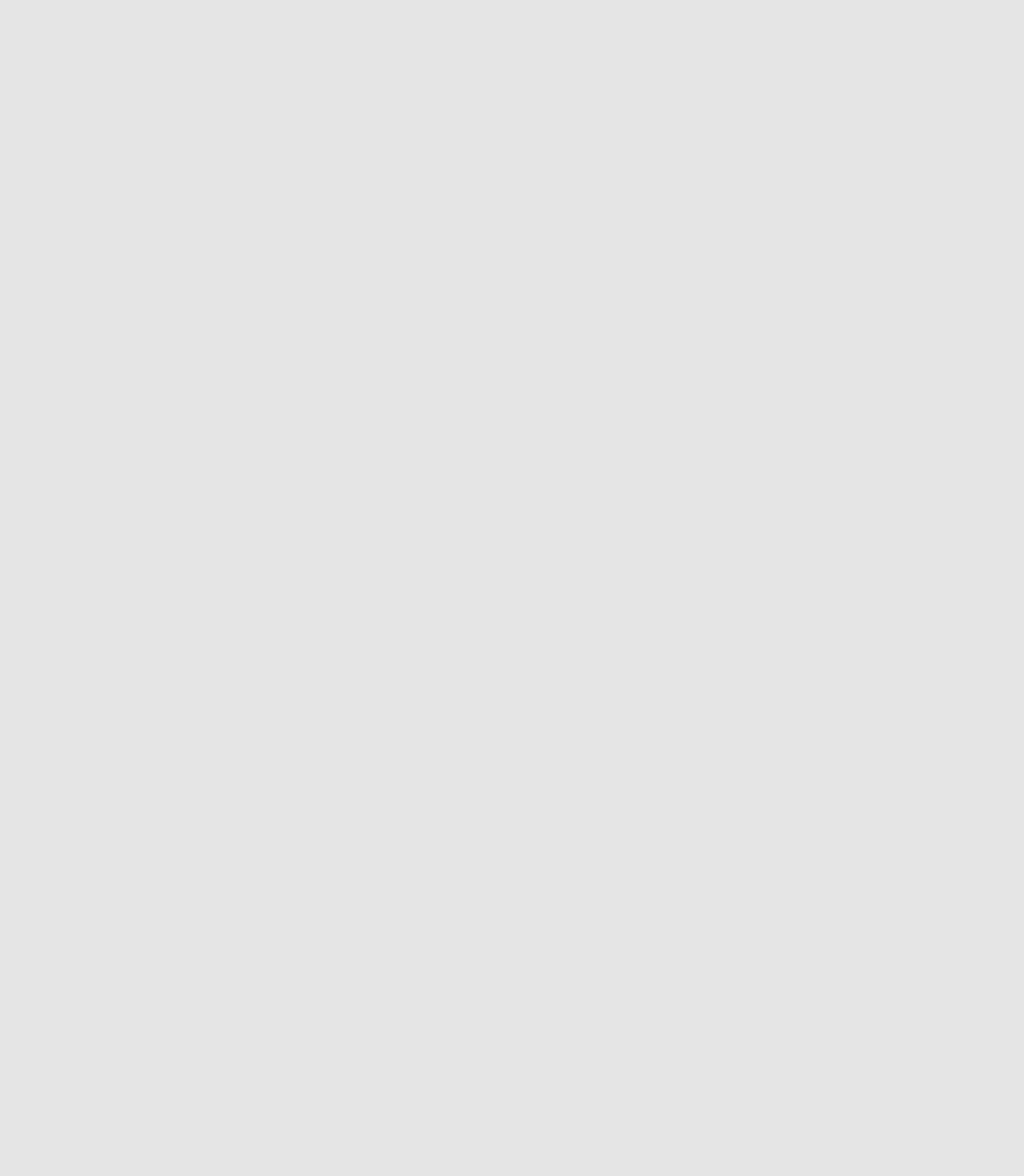
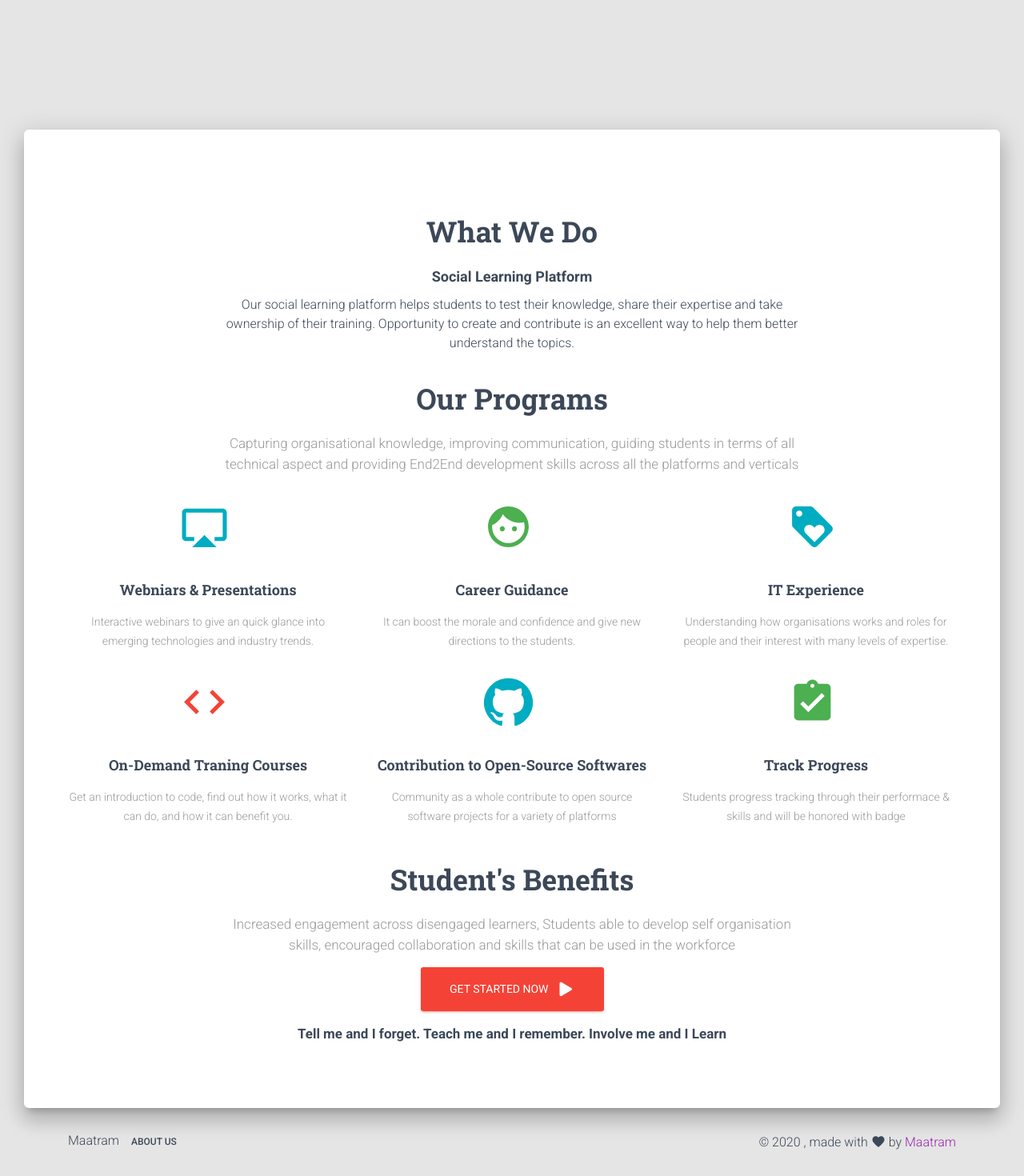
Before and after one commit to srajeshs/maatram, a Next.js app: page / in a window 1280 px wide. Before the commit this address had no page. Shown: the part 498-1968 px from the top of the page at 80% size. Before the commit the page ends 800 px from the top, so only its background shows below. Built offline with nearby package versions, Linux system fonts and the light colour scheme.

Commit message:
Component chagned to index page, about page added few content added

```diff
--- a/components/Footer/Footer.js
+++ b/components/Footer/Footer.js
@@ -32,30 +32,15 @@ export default function Footer(props) {
         <div className={classes.left}>
           <List className={classes.list}>
             <ListItem className={classes.inlineBlock}>
-              <a
-                href="https://www.creative-tim.com/?ref=njsmk-footer"
-                className={classes.block}
-                target="_blank"
-              >
-                Maatram
-              </a>
+              Maatram
             </ListItem>
             <ListItem className={classes.inlineBlock}>
               <a
-                href="#"
+                href="/about"
                 className={classes.block}
-                target="_blank"
+                target="_self"
               >
                 About us
-              </a>
-            </ListItem>
-            <ListItem className={classes.inlineBlock}>
-              <a
-                href="#"
-                className={classes.block}
-                target="_blank"
-              >
-                Blog
               </a>
             </ListItem>
           </List>
@@ -64,9 +49,9 @@ export default function Footer(props) {
           &copy; {1900 + new Date().getYear()} , made with{" "}
           <Favorite className={classes.icon} /> by{" "}
           <a
-            href="#"
+            href="/"
             className={aClasses}
-            target="_blank"
+            target="_self"
           >
             Maatram
           </a>
--- a/components/Header/Header.js
+++ b/components/Header/Header.js
@@ -62,7 +62,7 @@ export default function Header(props) {
     [classes.fixed]: fixed
   });
   const brandComponent = (
-    <Link href="/components" as="/components">
+    <Link href="/" as="/">
       <Button className={classes.title}>{brand}</Button>
     </Link>
   );
--- a/pages-sections/LandingPage-Sections/ProductSection.js
+++ b/pages-sections/LandingPage-Sections/ProductSection.js
@@ -3,11 +3,12 @@ import React from "react";
 import { makeStyles } from "@material-ui/core/styles";
 
 // @material-ui/icons
-import { Loyalty, Airplay, Face, CastForEducation, ArtTrack, Code, GitHub, LocalLibrary } from "@material-ui/icons";
+import { Loyalty, Airplay, Face, CastForEducation, ArtTrack, Code, GitHub, LocalLibrary, AssignmentTurnedIn } from "@material-ui/icons";
 // core components
 import GridContainer from "components/Grid/GridContainer.js";
 import GridItem from "components/Grid/GridItem.js";
 import InfoArea from "components/InfoArea/InfoArea.js";
+import Button from "components/CustomButtons/Button.js";
 
 import styles from "assets/jss/nextjs-material-kit/pages/landingPageSections/productStyle.js";
 
@@ -20,11 +21,10 @@ export default function ProductSection() {
       <GridContainer justify="center">
         <GridItem xs={12} sm={12} md={8}>
           <h2 className={classes.title}>What We Do</h2>
-          <h5 className={classes.description}>
-            <h4>Social Learning Platform</h4>
-              Our social learning platform helps students to test their knowledge, share their expertise and take ownership of their training.
-              Opportunity to create and contribute is an excellent way to help them better understand the topics.
-          </h5>
+          <h5 className={classes.description}></h5>
+          <h4><b>Social Learning Platform</b></h4>
+          Our social learning platform helps students to test their knowledge, share their expertise and take ownership of their training.
+          Opportunity to create and contribute is an excellent way to help them better understand the topics.
         </GridItem>
       </GridContainer>
       <GridContainer justify="center">
@@ -40,7 +40,7 @@ export default function ProductSection() {
         <GridContainer>
           <GridItem xs={12} sm={12} md={4}>
             <InfoArea
-              title="Free Webniars"
+              title="Webniars & Presentations"
               description="Interactive webinars to give an quick glance into emerging technologies and industry trends."
               icon={Airplay}
               iconColor="info"
@@ -61,7 +61,7 @@ export default function ProductSection() {
               title="IT Experience"
               description="Understanding how organisations works and roles for people and their interest with many levels of expertise."
               icon={Loyalty}
-              iconColor="danger"
+              iconColor="info"
               vertical
             />
           </GridItem>
@@ -69,33 +69,60 @@ export default function ProductSection() {
         <GridContainer>
           <GridItem xs={12} sm={12} md={4}>
             <InfoArea
-              title="Code knowledge & Understanding"
+              title="On-Demand Traning Courses"
               description="Get an introduction to code, find out how it works, what it can do, and how it can benefit you."
               icon={Code}
+              iconColor="danger"
+              vertical
+            />
+          </GridItem>
+          <GridItem xs={12} sm={12} md={4}>
+            <InfoArea
+              title="Contribution to Open-Source Softwares"
+              description="Community as a whole contribute to open source software projects for a variety of platforms"
+              icon={GitHub}
               iconColor="info"
               vertical
             />
           </GridItem>
           <GridItem xs={12} sm={12} md={4}>
             <InfoArea
-              title="Track your progress"
+              title="Track Progress"
               description="Students progress tracking through their performace & skills and will be honored with badge"
-              icon={ArtTrack}
+              icon={AssignmentTurnedIn}
               iconColor="success"
-              vertical
-            />
-          </GridItem>
-          <GridItem xs={12} sm={12} md={4}>
-            <InfoArea
-              title="Contribution to open-source softwares"
-              description="Community as a whole contribute to open source software projects for a variety of platforms"
-              icon={GitHub}
-              iconColor="info"
               vertical
             />
           </GridItem>
         </GridContainer>
       </div>
+      <GridContainer justify="center">
+        <GridItem xs={12} sm={12} md={8}>
+          <h2 className={classes.title}>Student's Benefits</h2>
+          <h5 className={classes.description}>
+            Increased engagement across disengaged learners, Students able to develop self organisation skills, encouraged collaboration
+            and skills that can be used in the workforce
+          </h5>
+        </GridItem>
+      </GridContainer>
+      <GridContainer justify="center">
+        <GridItem xs={12} sm={12} md={8}>
+          <Button
+            color="danger"
+            size="lg"
+            href="https://www.linkedin.com/groups/8956139/"
+            target="_blank"
+            rel="noopener noreferrer"
+          >
+            Get Started Now &nbsp; &nbsp; <i className="fas fa-play" />
+          </Button>
+        </GridItem>
+        <GridItem xs={12} sm={12} md={8}>
+          <h5>
+            <b>Tell me and I forget. Teach me and I remember. Involve me and I Learn</b>
+          </h5>
+        </GridItem>
+      </GridContainer>
     </div>
   );
 }
--- a/pages/index.js
+++ b/pages/index.js
@@ -1,12 +1,68 @@
 import React, { Component } from "react";
 import Router from "next/router";
 
-export default class Index extends Component {
-  componentDidMount = () => {
-    Router.push("/components");
-  };
 
-  render() {
-    return <div />;
-  }
+// nodejs library that concatenates classes
+import classNames from "classnames";
+// react components for routing our app without refresh
+import Link from "next/link";
+// @material-ui/core components
+import { makeStyles } from "@material-ui/core/styles";
+// @material-ui/icons
+// core components
+import Header from "components/Header/Header.js";
+import HeaderLinks from "components/Header/HeaderLinks.js";
+import Footer from "components/Footer/Footer.js";
+import GridContainer from "components/Grid/GridContainer.js";
+import GridItem from "components/Grid/GridItem.js";
+import Button from "components/CustomButtons/Button.js";
+import Parallax from "components/Parallax/Parallax.js";
+import SectionLogin from "pages-sections/Components-Sections/SectionLogin.js";
+import styles from "assets/jss/nextjs-material-kit/pages/components.js";
+// Sections for this page
+import ProductSection from "pages-sections/LandingPage-Sections/ProductSection.js";
+import TeamSection from "pages-sections/LandingPage-Sections/TeamSection.js";
+import WorkSection from "pages-sections/LandingPage-Sections/WorkSection.js";
+
+const useStyles = makeStyles(styles);
+
+export default function Index(props) {
+  const classes = useStyles();
+  const { ...rest } = props;
+  return (
+    <div>
+      <Header
+        brand="Maatram"
+        rightLinks={<HeaderLinks />}
+        fixed
+        color="transparent"
+        changeColorOnScroll={{
+          height: 400,
+          color: "white"
+        }}
+        {...rest}
+      />
+      <Parallax image={require("assets/img/maatram_header.jpg")}>
+        <div className={classes.container}>
+          <GridContainer>
+            <GridItem>
+              <div className={classes.brand}>
+                <h1 className={classes.title}>Together we can make a difference.</h1>
+                <h3>
+                  An initiative social learning platform for students
+                </h3>
+              </div>
+            </GridItem>
+          </GridContainer>
+        </div>
+      </Parallax>
+
+      <div className={classNames(classes.main, classes.mainRaised)}>
+        <div className={classes.container}>
+          <ProductSection />
+        </div>
+      </div>
+      <Footer />
+    </div>
+  );
 }
```
Also changed, not shown: pages/about.js (renamed from pages/landing.js, +8 -20 lines), pages/components.js (deleted, +0 -65 lines).
